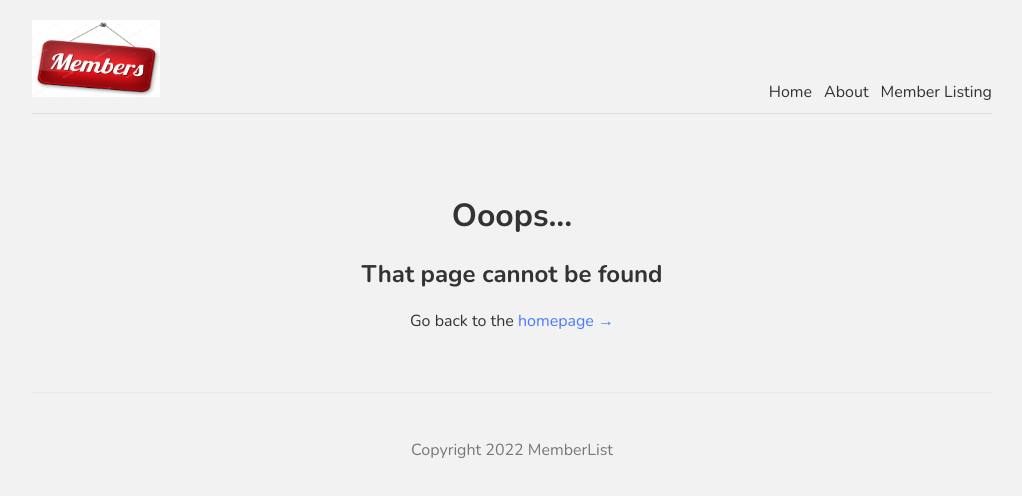
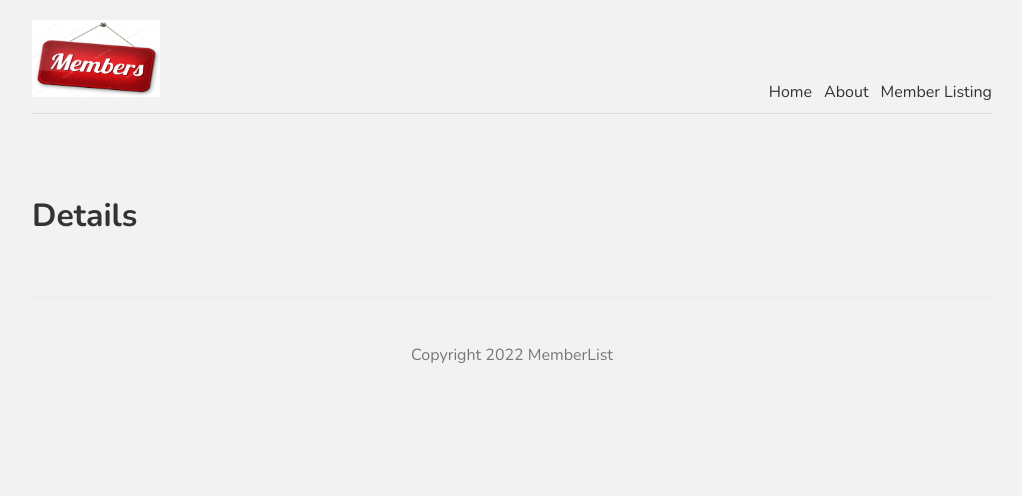
Before and after one commit to ucwealth/React-Apps, a Next.js app in the folder nextapp/: page /members/1 in a window 1280 px wide. Before the commit this address had no page. Shown: the top 496 px of the page, without its empty margins (128-1150 px from the left). Built offline with nearby package versions, Linux system fonts and the light colour scheme.

Commit message:
add dynamic routes for id

```diff
--- /dev/null
+++ b/nextapp/pages/members/[id].js
@@ -0,0 +1,9 @@
+const Details = () => {
+    return (
+        <div>
+            <h1>Details</h1>
+        </div>
+     );
+}
+
+export default Details;
```
Also changed, not shown: nextapp/pages/members/index.js (+7 -3 lines).
